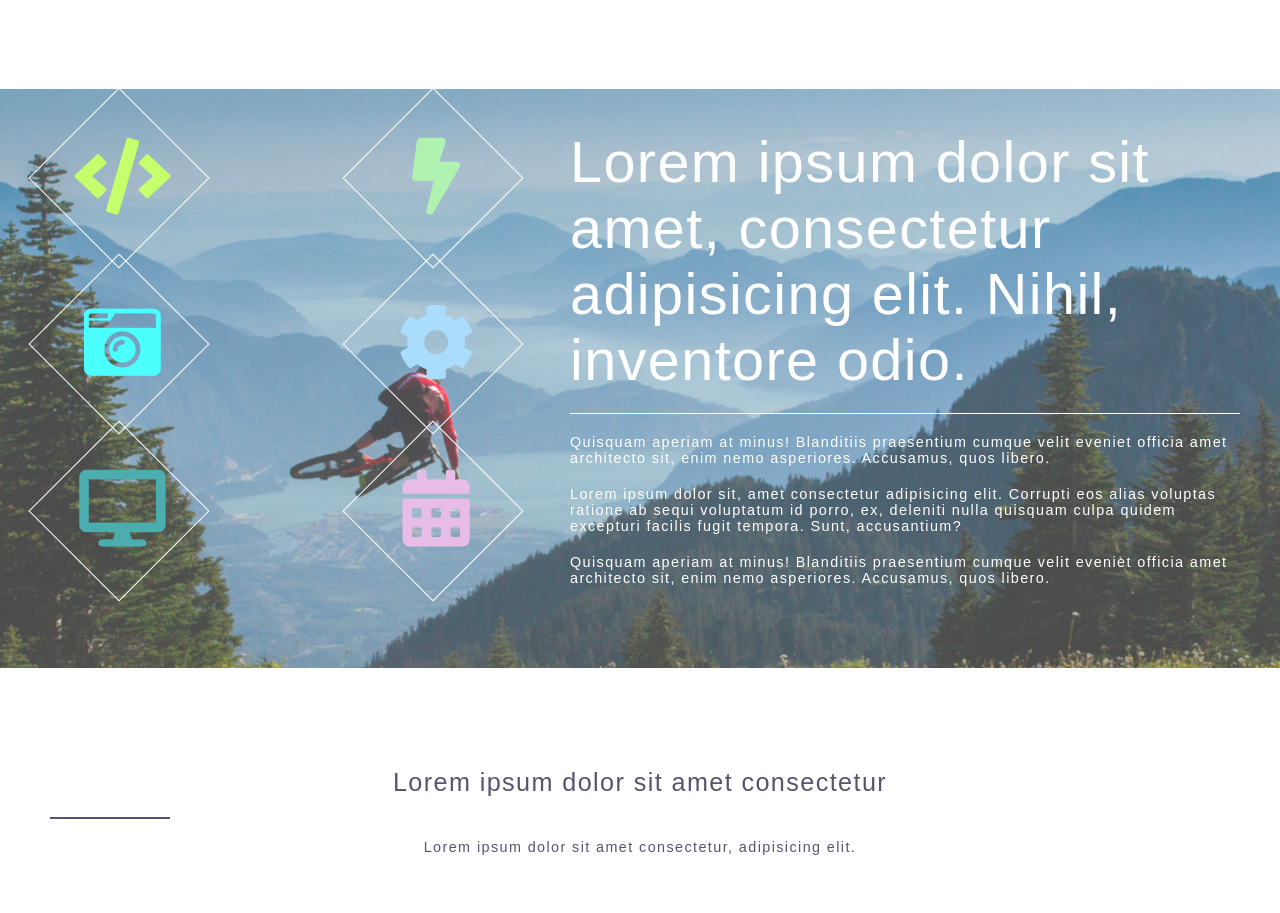
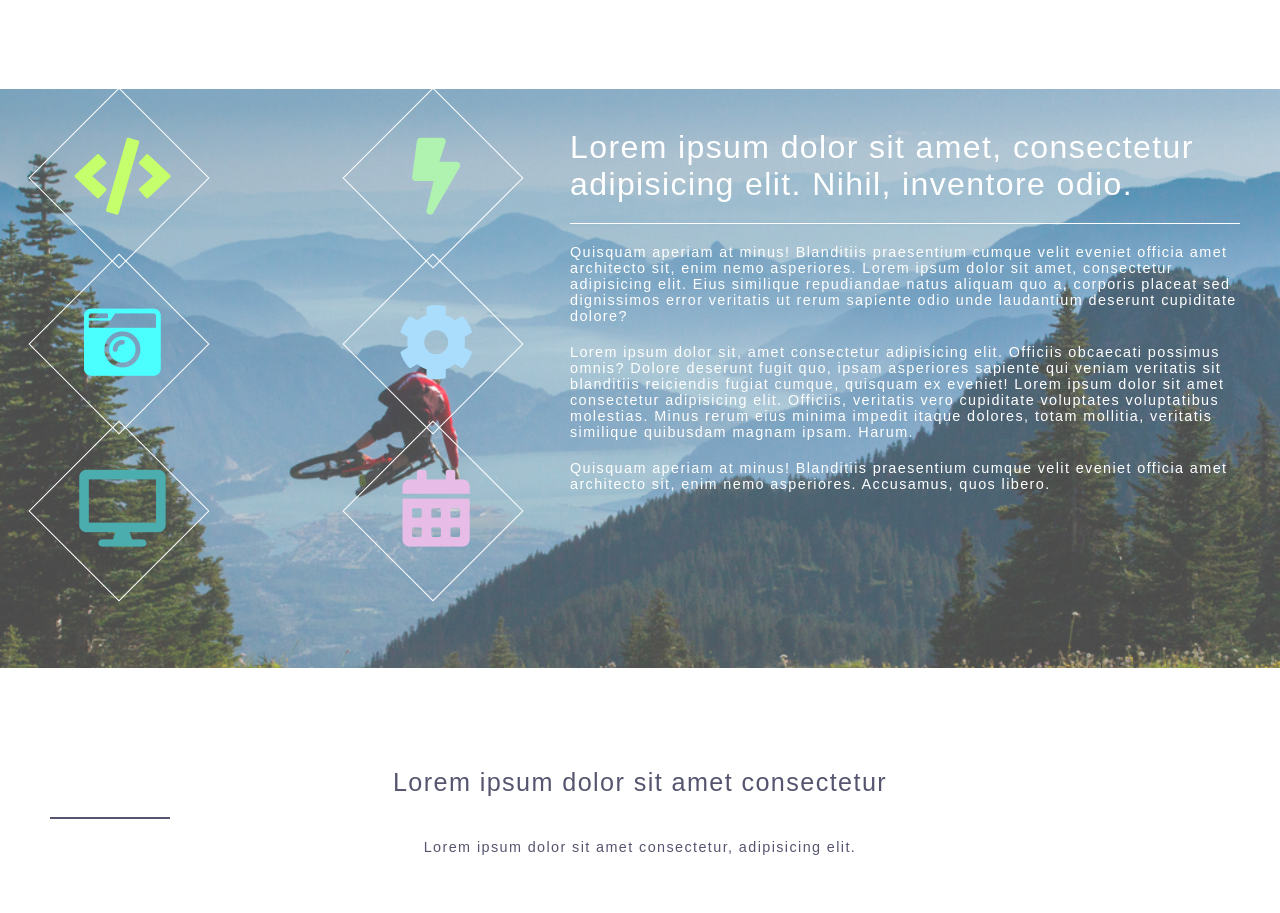
Before and after one commit to alexabush/photon-website, a React (Create React App) app: page / in a window 1280 px wide. Shown: the part 868-1781 px from the top of the page. Built offline with nearby package versions, Linux system fonts and the light colour scheme.

Commit message:
adding styling

```diff
--- a/src/App.css
+++ b/src/App.css
@@ -349,7 +349,7 @@ i {
   .Copy__h2 {
     padding-bottom: 20px;
     border-bottom: 1px solid white;
-    font-size: 4.5vw;
+    font-size: 2.5vw;
     font-weight: 300;
   }
 
--- a/src/components/organisms/Copy.js
+++ b/src/components/organisms/Copy.js
@@ -37,14 +37,21 @@ class Copy extends Component {
           </h2>
           <p className="Copy__p">
             Quisquam aperiam at minus! Blanditiis praesentium cumque velit
-            eveniet officia amet architecto sit, enim nemo asperiores.
-            Accusamus, quos libero.
+            eveniet officia amet architecto sit, enim nemo asperiores. Lorem
+            ipsum dolor sit amet, consectetur adipisicing elit. Eius similique
+            repudiandae natus aliquam quo a, corporis placeat sed dignissimos
+            error veritatis ut rerum sapiente odio unde laudantium deserunt
+            cupiditate dolore?
           </p>
           <p className="Copy__p">
-            Lorem ipsum dolor sit, amet consectetur adipisicing elit. Corrupti
-            eos alias voluptas ratione ab sequi voluptatum id porro, ex,
-            deleniti nulla quisquam culpa quidem excepturi facilis fugit
-            tempora. Sunt, accusantium?
+            Lorem ipsum dolor sit, amet consectetur adipisicing elit. Officiis
+            obcaecati possimus omnis? Dolore deserunt fugit quo, ipsam
+            asperiores sapiente qui veniam veritatis sit blanditiis reiciendis
+            fugiat cumque, quisquam ex eveniet! Lorem ipsum dolor sit amet
+            consectetur adipisicing elit. Officiis, veritatis vero cupiditate
+            voluptates voluptatibus molestias. Minus rerum eius minima impedit
+            itaque dolores, totam mollitia, veritatis similique quibusdam magnam
+            ipsam. Harum.
           </p>
           <p className="Copy__p">
             Quisquam aperiam at minus! Blanditiis praesentium cumque velit
```
